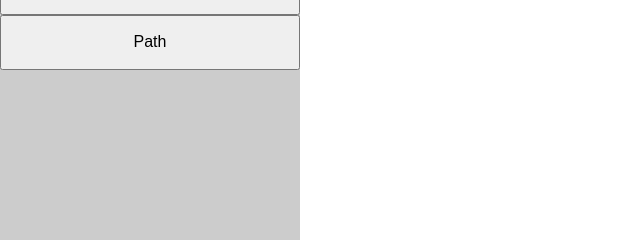
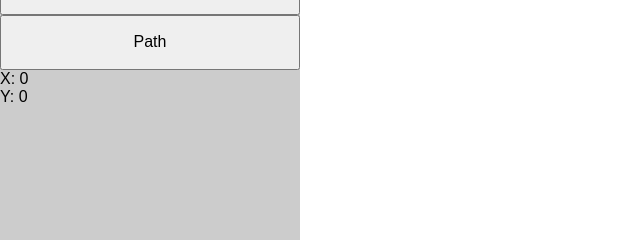
Before and after one commit to microtrain2007/draw, a website: page program.html in a window 1280 px wide. Shown: the part 148-388 px from the top of the page, 0-640 px from the left. Drawn offline with nearby package versions, Linux system fonts and the light colour scheme.

Commit message:
Render Track 0

```diff
--- a/program.html
+++ b/program.html
@@ -16,8 +16,9 @@
             <li><button id="btnCircle">Circle</button></li>
             <li><button id="btnPath">Path</button></li>
 
-            <li><span id="trackX"></span></li>
-            <li><span id="trackY"></span></li>
+
+            <li id="trackX">X: 0</li>
+            <li id="trackY">Y: 0</li>
           </ul>
         </nav>
         <main></main>
--- a/src/js/main.js
+++ b/src/js/main.js
@@ -129,7 +129,7 @@ var draw = (function() {
         ctx.stroke();
       },
 
-
+      //Draw a path
       drawPath: function() {
         //console.log({x1:x,y1:y,x2:x2,y2:y2});
         //Start by using random fill colors.
```
